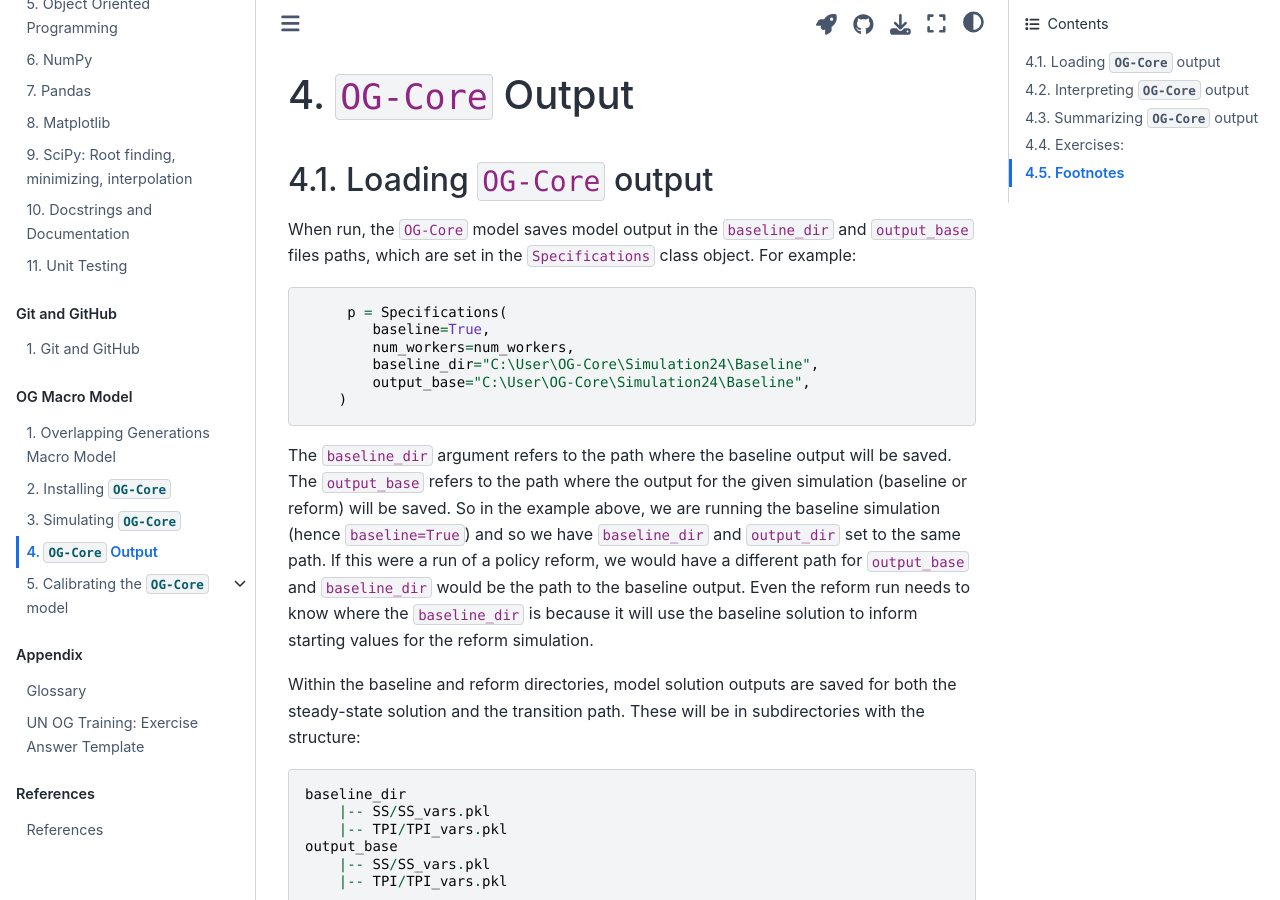
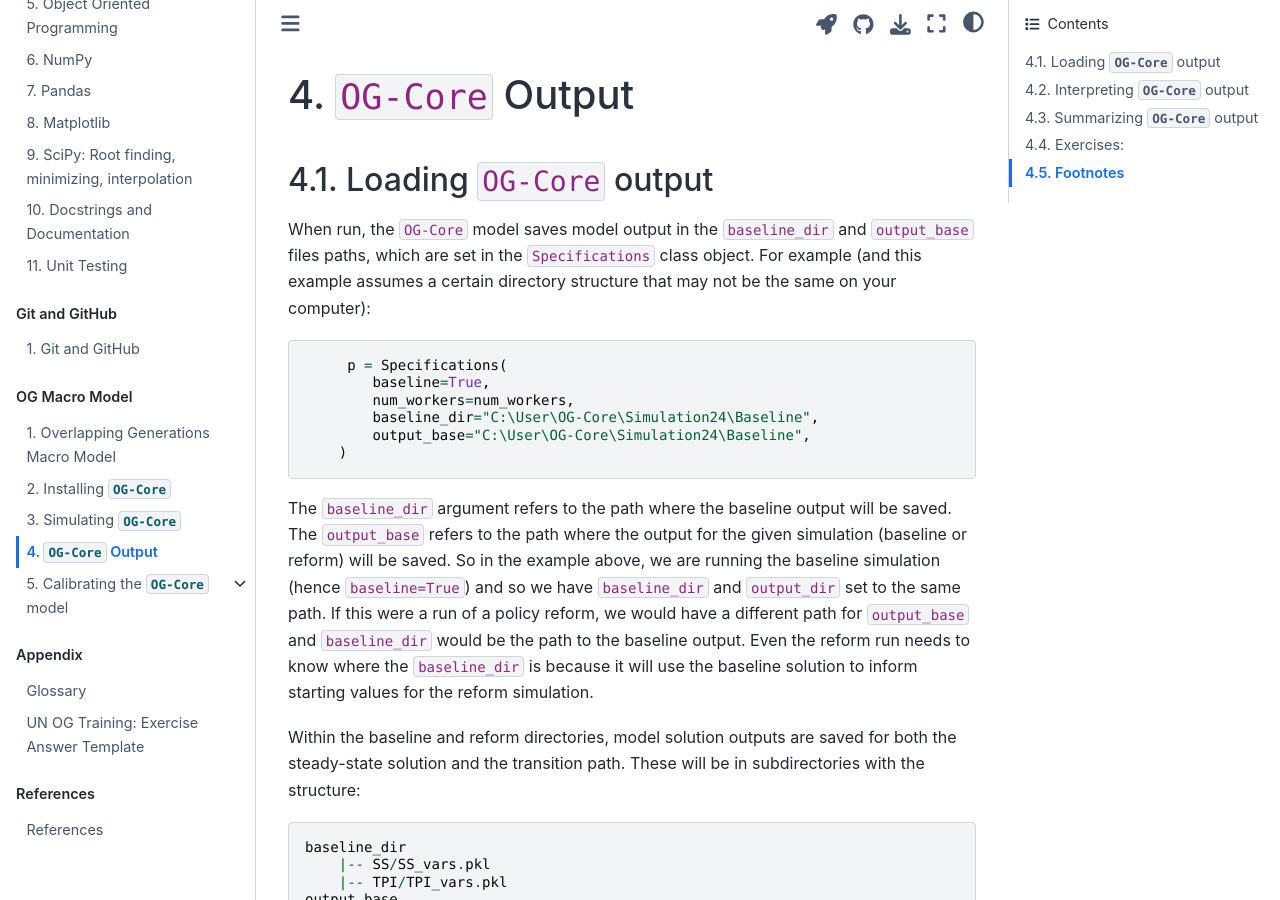
Before and after one commit to jdebacker/UN-OG-Training, a Jupyter Book: the page built from docs/book/OG/Output.md, in a window 1280 px wide and 900 px high. Built offline with Jupyter Book 1.0.4 settings and Sphinx 7.4.7 and the Sphinx Book theme 1.1.4, drawn with Linux system fonts in a browser that asks for light colours; pages that are not in the unit, such as notebooks, are missing from menus; comment, search, counter and statistics services are not loaded.

Commit message:
clarify code block not suitable for copy/paste

````diff
--- a/docs/book/OG/Output.md
+++ b/docs/book/OG/Output.md
@@ -15,7 +15,7 @@ kernelspec:
 
 ## Loading `OG-Core` output
 
-When run, the `OG-Core` model saves model output in the `baseline_dir` and `output_base` files paths, which are set in the `Specifications` class object.  For example:
+When run, the `OG-Core` model saves model output in the `baseline_dir` and `output_base` files paths, which are set in the `Specifications` class object.  For example (and this example assumes a certain directory structure that may not be the same on your computer):
 
 ```python
      p = Specifications(
````
